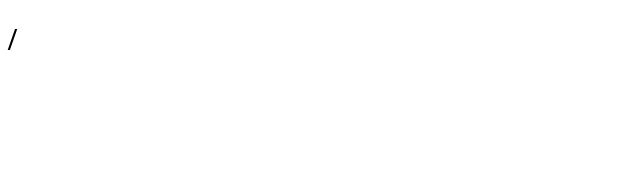
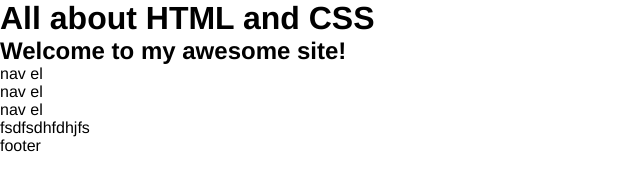
Before and after one commit to DerrikC/Web2_Summer_Review, a plain HTML site: page index.html in a window 1280 px wide. Shown: the whole page, without its empty margins (0-640 px from the left). Drawn offline with Linux system fonts and the light colour scheme; files that its build step writes are made by us from their sources.

Commit message:
added stuff to html

```diff
--- a/css/main.css
+++ b/css/main.css
@@ -0,0 +1,16 @@
+* {
+  border: none;
+  padding: 0;
+  margin: 0;
+
+  box-sizing: border-box;
+
+  list-style-type: none;
+}
+
+body {
+  color: black;
+
+  font-family: helvetica, sans-serif;
+  font-size: 16px;
+}
--- a/index.html
+++ b/index.html
@@ -7,6 +7,24 @@
     <title>CSS and HTML review</title>
 </head>
 <body>
-    <h1>/<h1>
+    <h1 class="hidden">All about HTML and CSS</h1>
+    <main>
+      <header>
+        <h2>Welcome to my awesome site!</h2>
+        <nav>
+          <ul>
+            <li class="nav-button">nav el</li>
+            <li class="nav-button">nav el</li>
+            <li class="nav-button">nav el</li>
+            <p>fsdfsdhfdhjfs</p>
+          </ul>
+        </nav>
+      </header>
+    </main>
+    <footer>
+      <h2 class="hidden"></h2>
+      <p>footer</p>
+    </footer>
+      <script src="js/main.js"></script>
 </body>
 </html>
```
